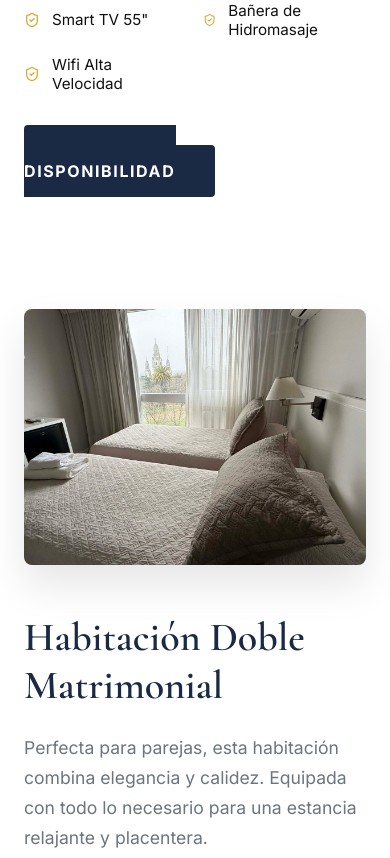
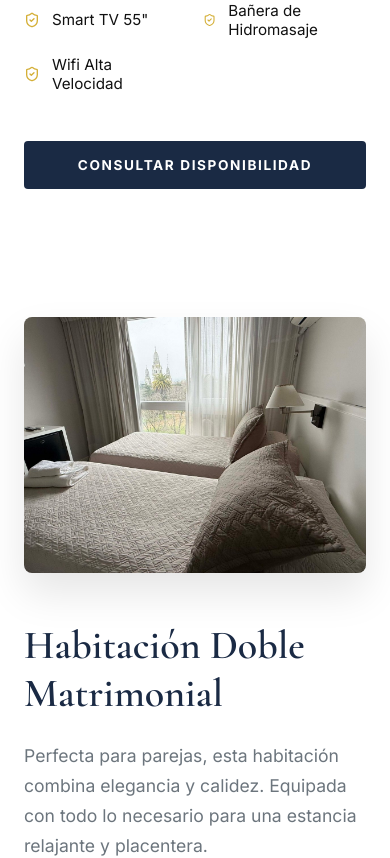
Before and after one commit to gusgarozzo/plazahoteltandil, a Next.js app: page /habitaciones in a window 390 px wide. Shown: the part 1080-1938 px from the top of the page. Built offline with nearby package versions, Linux system fonts and the light colour scheme.

Commit message:
fix: media query

```diff
--- a/src/app/habitaciones/Habitaciones.module.css
+++ b/src/app/habitaciones/Habitaciones.module.css
@@ -67,6 +67,9 @@
   font-weight: 700;
   text-transform: uppercase;
   letter-spacing: 0.1rem;
+  display: inline-block;
+  text-align: center;
+  white-space: nowrap;
 }
 
 .bookBtn:hover {
@@ -84,3 +87,11 @@
     order: 0;
   }
 }
+
+@media (max-width: 480px) {
+  .bookBtn {
+    padding: 1rem 1.5rem;
+    font-size: 0.85rem;
+    width: 100%;
+  }
+}
```
